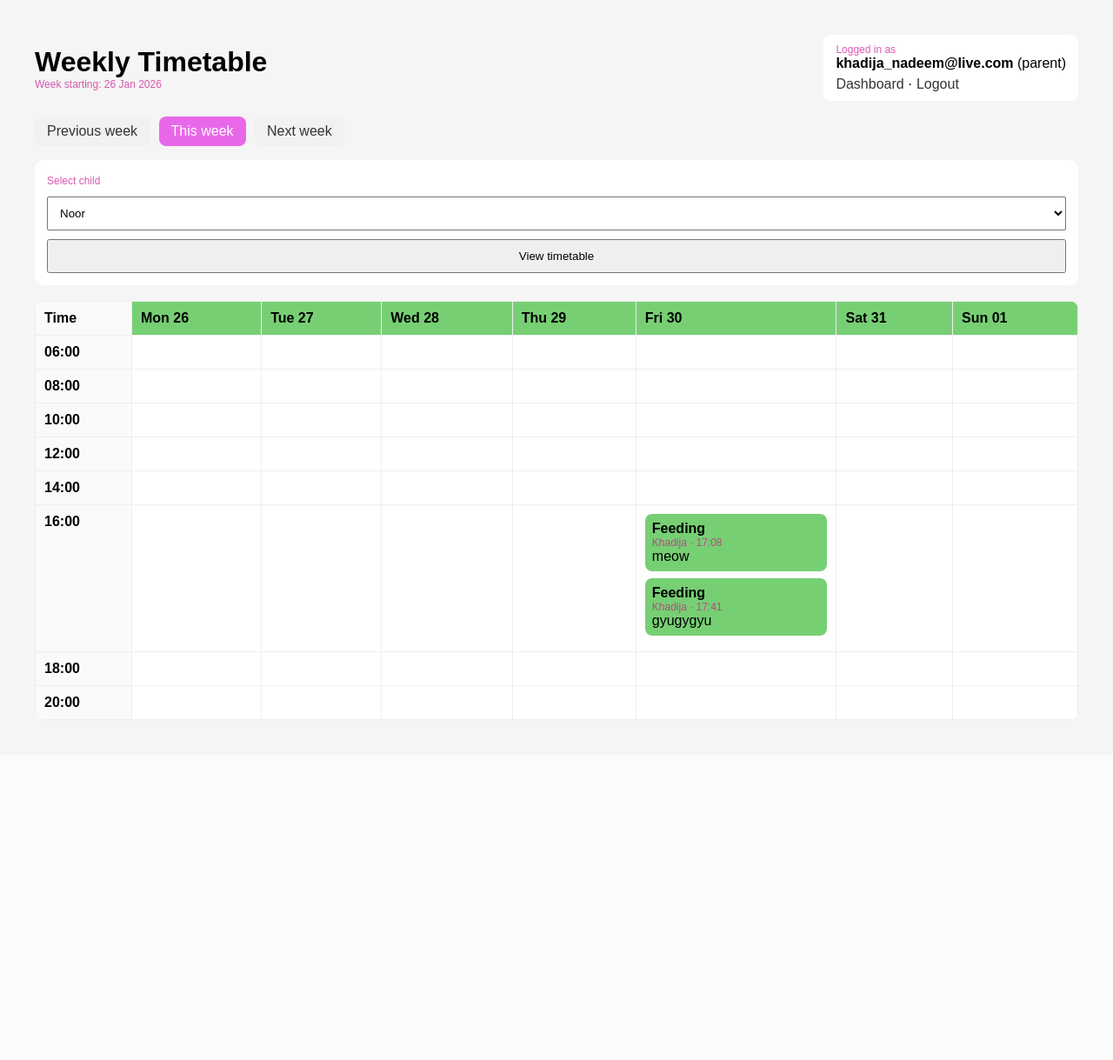
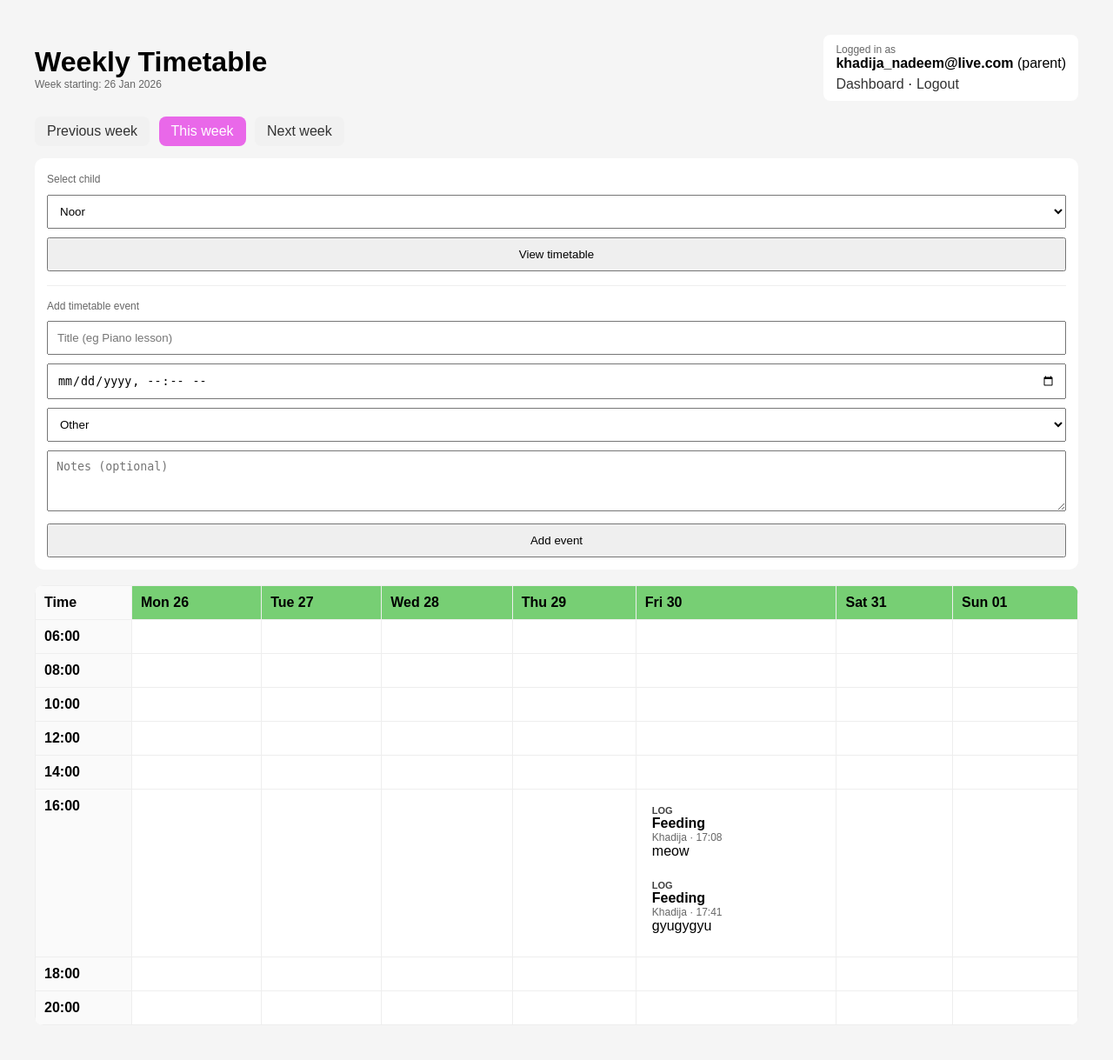
Before and after one commit to khadijan21/nannyloop, a Flask app: page /timetable in a window 1280 px wide. Shown: the whole page at 87% size. Before the commit the page ends 828 px from the top, so only its background shows below. Run offline with Flask 3, Linux system fonts and the light colour scheme; a user stored in the database is signed in.

Commit message:
something

```diff
--- a/backend/app.py
+++ b/backend/app.py
@@ -6,7 +6,7 @@ from datetime import datetime, timedelta, timezone
 from flask import Flask, render_template, request, redirect, url_for, flash
 from flask_login import LoginManager, login_user, logout_user, login_required, current_user
 
-from backend.models import db, User, Household, Child, LogEntry, InviteCode
+from backend.models import db, User, Household, Child, LogEntry, InviteCode, ScheduleItem
 
 
 
@@ -232,21 +232,62 @@ def add_log():
 
     return redirect(url_for("dashboard"))
 
+@app.route("/add_event", methods=["POST"])
+@login_required
+def add_event():
+    child_id = request.form.get("child_id", type=int)
+    week = request.form.get("week", "").strip()
+
+    title = request.form.get("title", "").strip()
+    category = request.form.get("category", "Other").strip()
+    notes = request.form.get("notes", "").strip()
+    when_raw = request.form.get("start_time", "").strip()
+
+    if not child_id or not title or not when_raw:
+        flash("Please fill in title and time.", "error")
+        return redirect(url_for("timetable", child_id=child_id, week=week) if child_id else url_for("timetable"))
+
+    child = Child.query.filter_by(id=child_id, household_id=current_user.household_id).first()
+    if not child:
+        flash("Invalid child selected.", "error")
+        return redirect(url_for("timetable"))
+
+    try:
+        # datetime-local gives "YYYY-MM-DDTHH:MM"
+        start_time = datetime.strptime(when_raw, "%Y-%m-%dT%H:%M")
+    except ValueError:
+        flash("Invalid date/time format.", "error")
+        return redirect(url_for("timetable", child_id=child_id, week=week))
+
+    item = ScheduleItem(
+        household_id=current_user.household_id,
+        child_id=child_id,
+        title=title,
+        category=category,
+        notes=notes if notes else None,
+        start_time=start_time,
+        created_by_user_id=current_user.id,
+    )
+
+    db.session.add(item)
+    db.session.commit()
+
+    flash("Timetable event added.", "success")
+    return redirect(url_for("timetable", child_id=child_id, week=week))
+
+
 @app.route("/timetable")
 @login_required
 def timetable():
-    # all children in THIS household
     children = Child.query.filter_by(household_id=current_user.household_id).all()
     if not children:
         flash("Add a child first, then you can view the timetable.", "error")
         return redirect(url_for("dashboard"))
 
-    # pick a child (from querystring) or default to the first one
     selected_child_id = request.args.get("child_id", type=int)
     if selected_child_id is None:
         selected_child_id = children[0].id
 
-    # find the chosen child, but only if it belongs to this household
     selected_child = Child.query.filter_by(
         id=selected_child_id,
         household_id=current_user.household_id
@@ -256,27 +297,22 @@ def timetable():
         flash("Invalid child selected.", "error")
         return redirect(url_for("dashboard"))
 
-    # week start = Monday
-    week_str = request.args.get("week")  # "YYYY-MM-DD"
+    week_str = request.args.get("week")
     if week_str:
         start_of_week = datetime.strptime(week_str, "%Y-%m-%d")
     else:
-        today = datetime.now(timezone.utc)
+        today = datetime.utcnow()
         start_of_week = today - timedelta(days=today.weekday())
-        start_of_week = start_of_week.replace(hour=0, minute=0, second=0, microsecond=0)
 
-    # ensure midnight
     start_of_week = start_of_week.replace(hour=0, minute=0, second=0, microsecond=0)
     end_of_week = start_of_week + timedelta(days=7)
 
     prev_week = start_of_week - timedelta(days=7)
     next_week = start_of_week + timedelta(days=7)
 
+    hours = list(range(6, 22, 2))  # 06:00 to 20:00 in 2 hour slots
 
-    # 2 hour slots
-    hours = list(range(6, 22, 2))
-
-    # fetch logs for this week + this child + this household
+    # logs
     logs = (
         LogEntry.query
         .filter_by(household_id=current_user.household_id, child_id=selected_child.id)
@@ -285,21 +321,54 @@ def timetable():
         .all()
     )
 
-    # build grid: key = (day_index 0-6, hour_slot)
+    # timetable events
+    events = (
+        ScheduleItem.query
+        .filter_by(household_id=current_user.household_id, child_id=selected_child.id)
+        .filter(ScheduleItem.start_time >= start_of_week, ScheduleItem.start_time < end_of_week)
+        .order_by(ScheduleItem.start_time.asc())
+        .all()
+    )
+
+    # grid: (day_index, hour_slot) -> list of entries
     grid = {}
-    for log in logs:
-        dt = log.timestamp
-        day_index = (dt.date() - start_of_week.date()).days
-        if day_index < 0 or day_index > 6:
-            continue
 
-        hour_slot = (dt.hour // 2) * 2  # snaps time into 2-hour block
+    def slot_for(dt):
+        hour_slot = (dt.hour // 2) * 2
         if hour_slot < 6:
             hour_slot = 6
         if hour_slot > 20:
             hour_slot = 20
+        return hour_slot
 
-        grid.setdefault((day_index, hour_slot), []).append(log)
+    for ev in events:
+        dt = ev.start_time
+        day_index = (dt.date() - start_of_week.date()).days
+        if 0 <= day_index <= 6:
+            grid.setdefault((day_index, slot_for(dt)), []).append({
+                "kind": "event",
+                "category": ev.category,
+                "time": dt,
+                "title": ev.title,
+                "notes": ev.notes or "",
+            })
+
+    for lg in logs:
+        dt = lg.timestamp
+        day_index = (dt.date() - start_of_week.date()).days
+        if 0 <= day_index <= 6:
+            grid.setdefault((day_index, slot_for(dt)), []).append({
+                "kind": "log",
+                "category": lg.category,
+                "time": dt,
+                "title": lg.category,
+                "notes": lg.notes,
+                "carer": lg.carer_name,
+            })
+
+    # sort each cell by time
+    for key in grid:
+        grid[key].sort(key=lambda x: x["time"])
 
     return render_template(
         "timetable.html",
@@ -307,18 +376,9 @@ def timetable():
         selected_child_id=selected_child.id,
         start_of_week=start_of_week,
         end_of_week=end_of_week,
+        prev_week=prev_week,
+        next_week=next_week,
         hours=hours,
         grid=grid,
-        timedelta=timedelta,
-        prev_week=prev_week,
-        next_week=next_week
+        timedelta=timedelta
     )
-
-
-
-if __name__ == "__main__":
-    with app.app_context():
-        db.create_all()
-
-    port = int(os.environ.get("PORT", 5000))
-    app.run(host="0.0.0.0", port=port, debug=True)
--- a/backend/templates/timetable.html
+++ b/backend/templates/timetable.html
@@ -10,40 +10,29 @@
     .pill { background:white; padding:10px 14px; border-radius: 8px; }
     a { color:#333; text-decoration:none; }
 
+    .week-nav { margin-bottom: 14px; }
+    .week-nav a { display:inline-block; padding:8px 14px; border-radius:8px; background:#f1f1f1; margin-right:6px; }
+    .week-nav a.active { background:#e643e6c9; color:white; }
+
     .controls { background:white; padding:14px; border-radius:10px; margin-bottom:18px; }
-    select, button { padding:10px; width:100%; margin-top:10px; }
-
-    .week-nav {
-        margin-bottom: 16px;
-        position: relative;
-        z-index: 2;
-    }
-
-        .controls {
-        position: relative;
-        z-index: 1;
-        }
-
-        .week-nav a {
-        display: inline-block;
-        padding: 8px 14px;
-        border-radius: 8px;
-        background: #f1f1f1;
-        margin-right: 6px;
-        }
-
-        .week-nav a.active {
-        background: #e643e6c9;
-        color: white;
-    }
-
+    select, button, input, textarea { padding:10px; width:100%; margin-top:10px; box-sizing:border-box; }
+    textarea { min-height: 70px; }
 
     table { width:100%; border-collapse: collapse; background:white; border-radius: 10px; overflow:hidden; }
     th, td { border:1px solid #eee; padding:10px; vertical-align: top; }
     th { background:#21b11c9c; text-align:left; }
     .timecell { width:90px; font-weight:bold; background:#fafafa; }
-    .entry { background:#21b11c9c; padding:8px; border-radius:8px; margin-bottom:8px; }
-    .muted { color:#c9168db4; font-size: 12px; }
+
+    .entry { padding:8px; border-radius:8px; margin-bottom:8px; }
+    .muted { color:#666; font-size: 12px; }
+
+    .cat-Diet { background:#bff3bf; }
+    .cat-Sleep { background:#c7d7ff; }
+    .cat-Behaviour { background:#ffe3b5; }
+    .cat-Medical { background:#ffc0c0; }
+    .cat-Other { background:#eaeaea; }
+
+    .kind { font-size: 11px; font-weight: bold; opacity: 0.75; }
   </style>
 </head>
 <body>
@@ -59,35 +48,46 @@
       <div style="margin-top:6px;"><a href="{{ url_for('dashboard') }}">Dashboard</a> · <a href="{{ url_for('logout') }}">Logout</a></div>
     </div>
   </div>
-    <div class="week-nav">
-        <a href="{{ url_for('timetable', child_id=selected_child_id, week=prev_week.strftime('%Y-%m-%d')) }}"> Previous week</a>
-          <a class="active" href="{{ url_for('timetable', child_id=selected_child_id) }}">
-                This week
-          </a>
 
-         <a href="{{ url_for('timetable', child_id=selected_child_id, week=next_week.strftime('%Y-%m-%d')) }}">
-                Next week
-         </a>
-
-
-    </div>
-
-
+  <div class="week-nav">
+    <a href="{{ url_for('timetable', child_id=selected_child_id, week=prev_week.strftime('%Y-%m-%d')) }}">Previous week</a>
+    <a class="active" href="{{ url_for('timetable', child_id=selected_child_id) }}">This week</a>
+    <a href="{{ url_for('timetable', child_id=selected_child_id, week=next_week.strftime('%Y-%m-%d')) }}">Next week</a>
+  </div>
 
   <div class="controls">
     <form method="get" action="/timetable">
-
       <label class="muted">Select child</label>
       <input type="hidden" name="week" value="{{ start_of_week.strftime('%Y-%m-%d') }}">
-
       <select name="child_id">
         {% for c in children %}
-          <option value="{{ c.id }}" {% if c.id == selected_child_id %}selected{% endif %}>
-            {{ c.name }}
-          </option>
+          <option value="{{ c.id }}" {% if c.id == selected_child_id %}selected{% endif %}>{{ c.name }}</option>
         {% endfor %}
       </select>
       <button type="submit">View timetable</button>
+    </form>
+
+    <hr style="margin:16px 0; border:none; border-top:1px solid #eee;">
+
+    <form method="post" action="/add_event">
+      <div class="muted">Add timetable event</div>
+
+      <input type="hidden" name="child_id" value="{{ selected_child_id }}">
+      <input type="hidden" name="week" value="{{ start_of_week.strftime('%Y-%m-%d') }}">
+
+      <input name="title" placeholder="Title (eg Piano lesson)" required>
+      <input type="datetime-local" name="start_time" required>
+
+      <select name="category">
+        <option value="Diet">Diet</option>
+        <option value="Sleep">Sleep</option>
+        <option value="Behaviour">Behaviour</option>
+        <option value="Medical">Medical</option>
+        <option value="Other" selected>Other</option>
+      </select>
+
+      <textarea name="notes" placeholder="Notes (optional)"></textarea>
+      <button type="submit">Add event</button>
     </form>
   </div>
 
@@ -105,11 +105,19 @@
         {% for d in range(7) %}
           <td>
             {% set cell = grid.get((d, hour), []) %}
-            {% for log in cell %}
-              <div class="entry">
-                <strong>{{ log.category }}</strong>
-                <div class="muted">{{ log.carer_name }} · {{ log.timestamp.strftime("%H:%M") }}</div>
-                <div>{{ log.notes }}</div>
+            {% for item in cell %}
+              <div class="entry cat-{{ item.category }}">
+                {% if item.kind == "event" %}
+                  <div class="kind">EVENT</div>
+                  <strong>{{ item.title }}</strong>
+                  <div class="muted">{{ item.category }} · {{ item.time.strftime("%H:%M") }}</div>
+                  {% if item.notes %}<div>{{ item.notes }}</div>{% endif %}
+                {% else %}
+                  <div class="kind">LOG</div>
+                  <strong>{{ item.category }}</strong>
+                  <div class="muted">{{ item.carer }} · {{ item.time.strftime("%H:%M") }}</div>
+                  <div>{{ item.notes }}</div>
+                {% endif %}
               </div>
             {% endfor %}
           </td>
```
Also changed, not shown: backend/models.py (+23 -0 lines), backend/instance/nannyloop.db.
